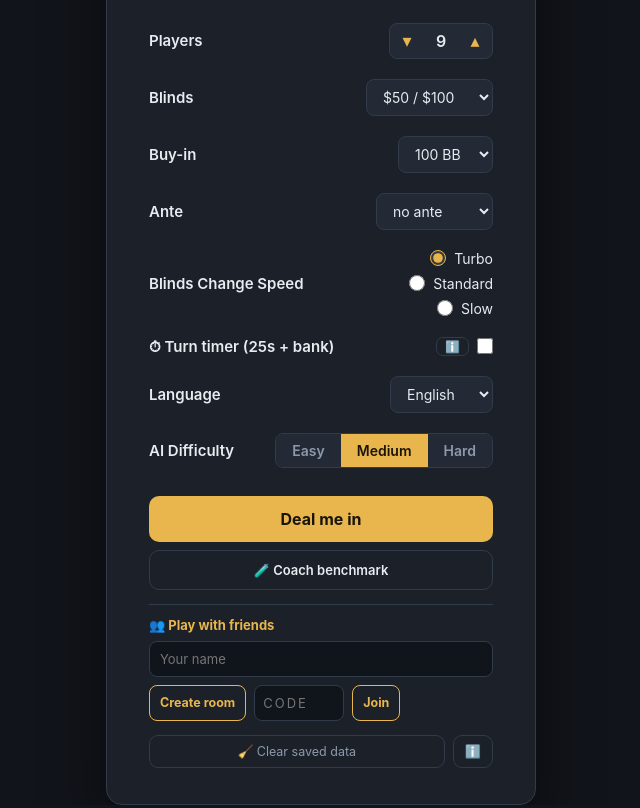
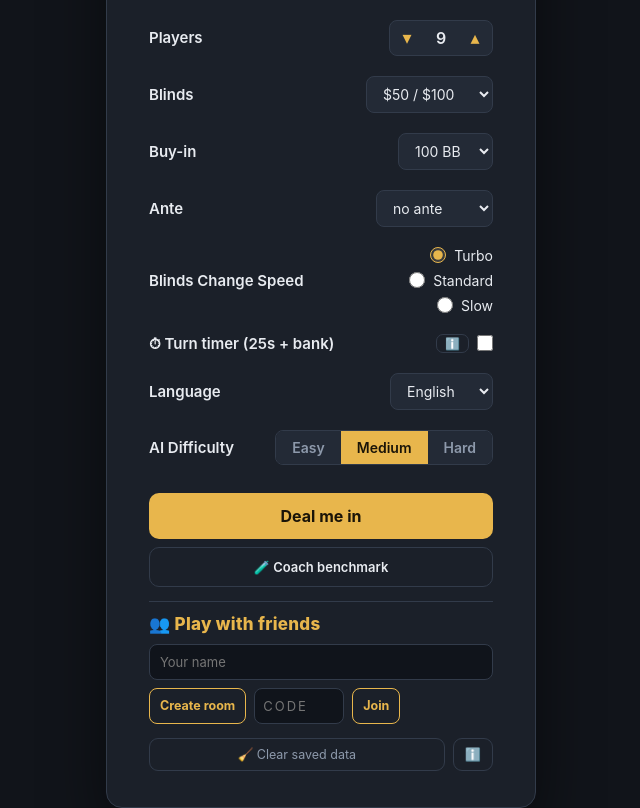
Before and after one commit to best-trading-indicator-tools/poker, a plain HTML site: page poker.html in a window 1280 px wide. Shown: the part 43-851 px from the top of the page, without its empty margins (319-959 px from the left). Drawn offline with Linux system fonts and the light colour scheme.

Commit message:
Setup: 'Play with friends' section title sized as a proper subsection header (13px -> 17px bold)

```diff
--- a/poker.html
+++ b/poker.html
@@ -56,7 +56,7 @@ input[type=checkbox]{width:20px;height:20px;accent-color:var(--gold);cursor:poin
 #ovBlunders .bl-more{font-size:11px;color:var(--dim);text-align:center;padding-top:6px;}
 /* multiplayer: lobby + chat */
 #mpSec{margin-top:14px;border-top:1px solid var(--line);padding-top:12px;}
-#mpSec h3{font-size:13px;color:var(--gold);margin-bottom:8px;}
+#mpSec h3{font-size:17px;font-weight:800;color:var(--gold);margin-bottom:10px;letter-spacing:.3px;}
 #mpName{width:100%;margin-bottom:8px;background:#10141b;border:1px solid var(--line);border-radius:8px;color:var(--text);padding:9px 10px;font-size:13px;}
 #mpRow{display:flex;gap:8px;}
 #mpRow button{background:none;border:1px solid var(--gold);color:var(--gold);border-radius:8px;padding:9px 10px;font-size:12.5px;font-weight:700;cursor:pointer;white-space:nowrap;}
```
